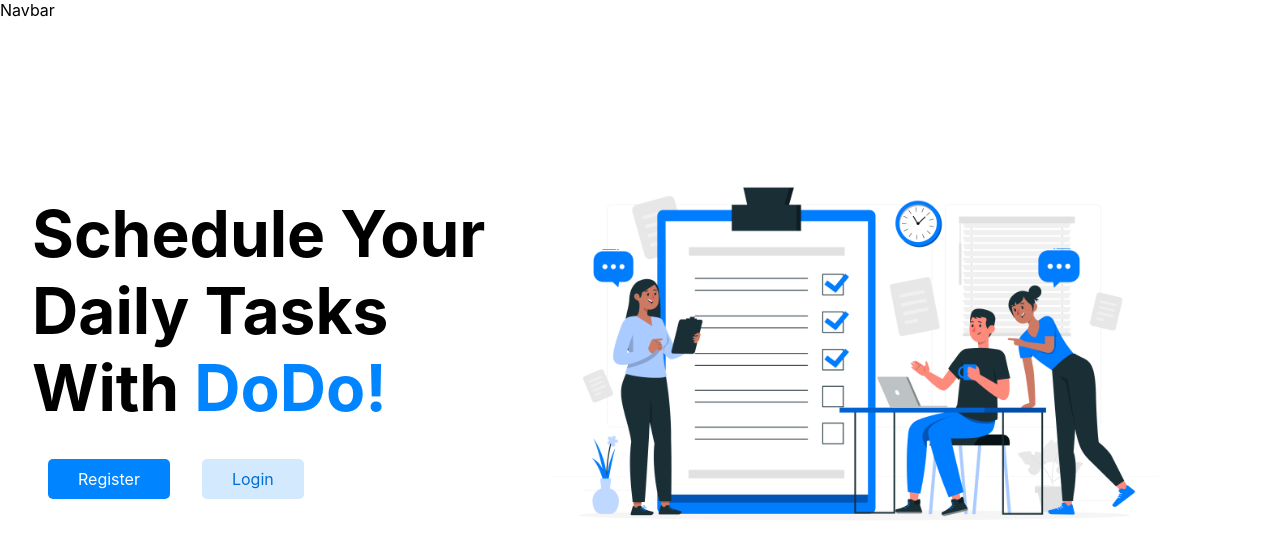
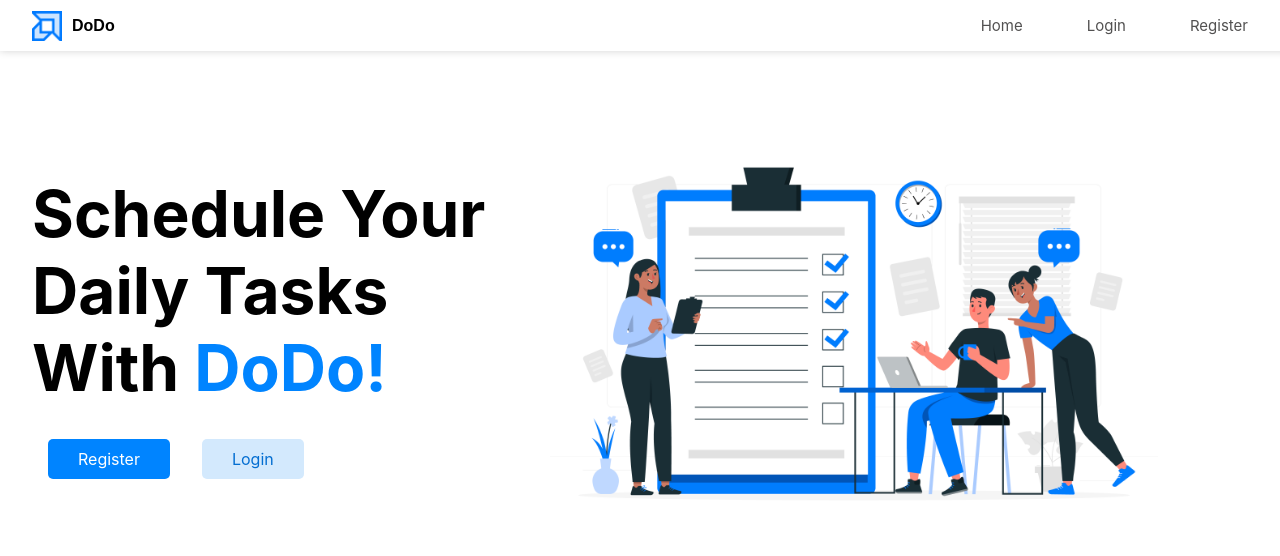
Before and after one commit to Hshariq123/taskflow-mern, a React (Create React App) app in the folder client/: page / in a window 1280 px wide. Shown: the top 556 px of the page. Built offline with nearby package versions, Linux system fonts and the light colour scheme.

Commit message:
added navigation bar

```diff
--- a/client/src/components/Navbar.jsx
+++ b/client/src/components/Navbar.jsx
@@ -1,9 +1,26 @@
 import React from 'react'
+import { Link } from 'react-router-dom';
+import logo from '../assets/logo.png';
+function Navbar(active) {
+  return (
+    <header>
+    <nav>
+         <div className='logo__wrapper'>
+         <img src={logo} alt="logo"/>
+         <h4>DoDo</h4>
+         </div>
+      <ul className="navigation-menu">
 
-function Navbar() {
-  return (
-    <div>Navbar</div>
+      <li><Link to="/" className={active==='home' && 'activeNav'}>Home</Link></li>
 
+        <li><Link to="/login">Login</Link></li>
+      <li><Link to="/register">Register</Link></li>
+
+
+
+      </ul>
+    </nav>
+  </header>
   )
 }
 
```
